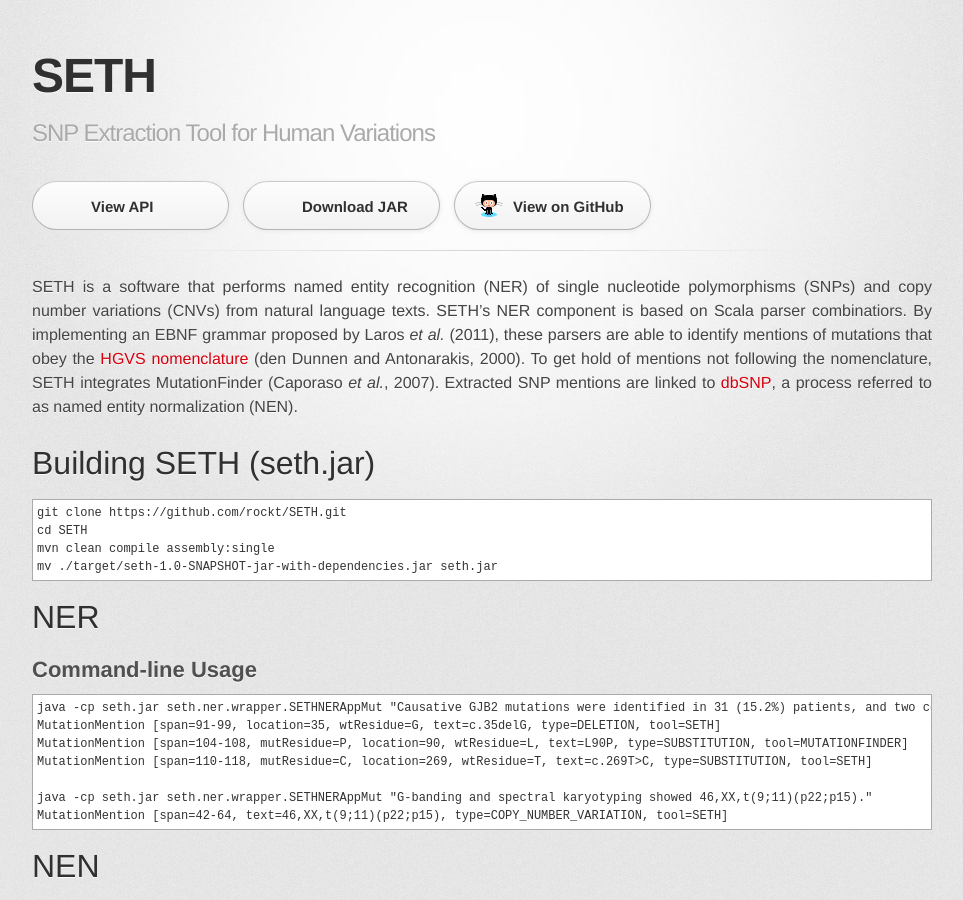
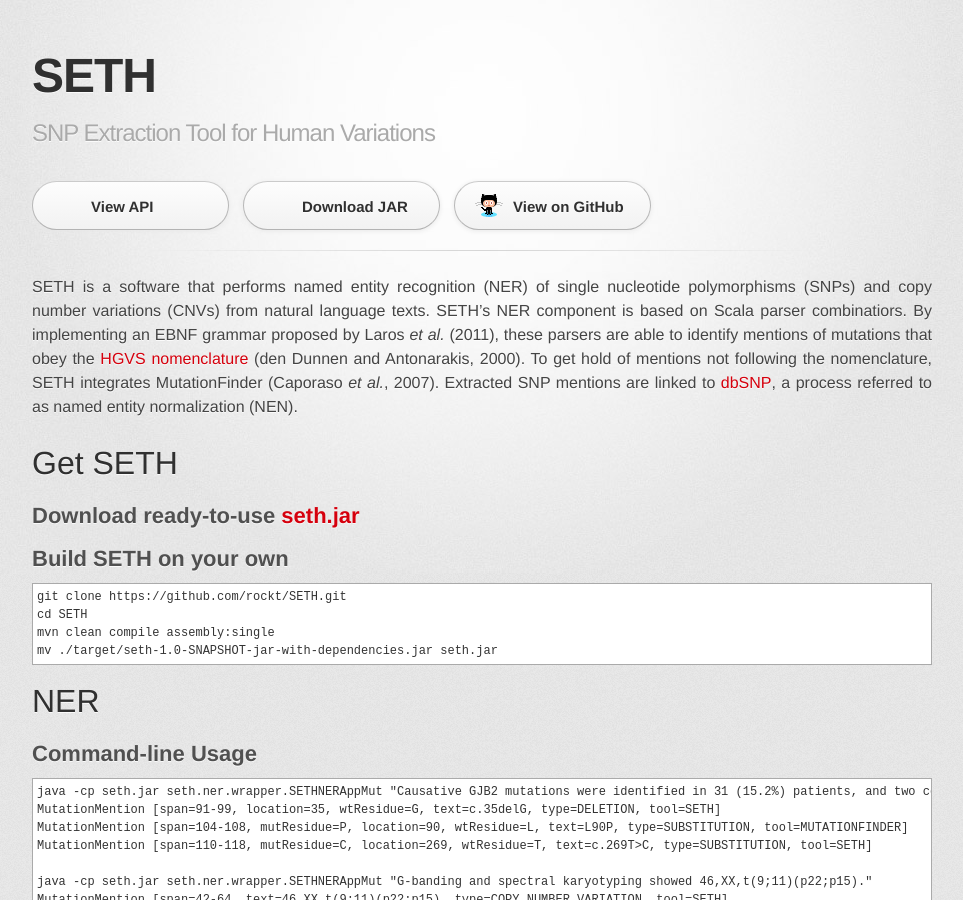
Before and after one commit to rockt/SETH, a Jekyll site: the page built from index.md, in a window 1280 px wide and 900 px high. Shown: the whole window, without its empty margins (158-1121 px from the left). Built offline with Jekyll 4.4.1, drawn with Linux system fonts in a browser that asks for light colours; some web fonts are replaced; Markdown is read by kramdown in place of the engine named in the settings.

Commit message:
Update index.md

```diff
--- a/index.md
+++ b/index.md
@@ -10,7 +10,10 @@
 Extracted SNP mentions are linked to [dbSNP](http://www.ncbi.nlm.nih.gov/SNP/),
 a process referred to as named entity normalization (NEN).
 
-# Building SETH (seth.jar)
+# Get SETH
+## Download ready-to-use [seth.jar](https://www.informatik.hu-berlin.de/forschung/gebiete/wbi/resources/chemspot/seth.jar)
+
+## Build SETH on your own
 	git clone https://github.com/rockt/SETH.git
 	cd SETH
 	mvn clean compile assembly:single
```
